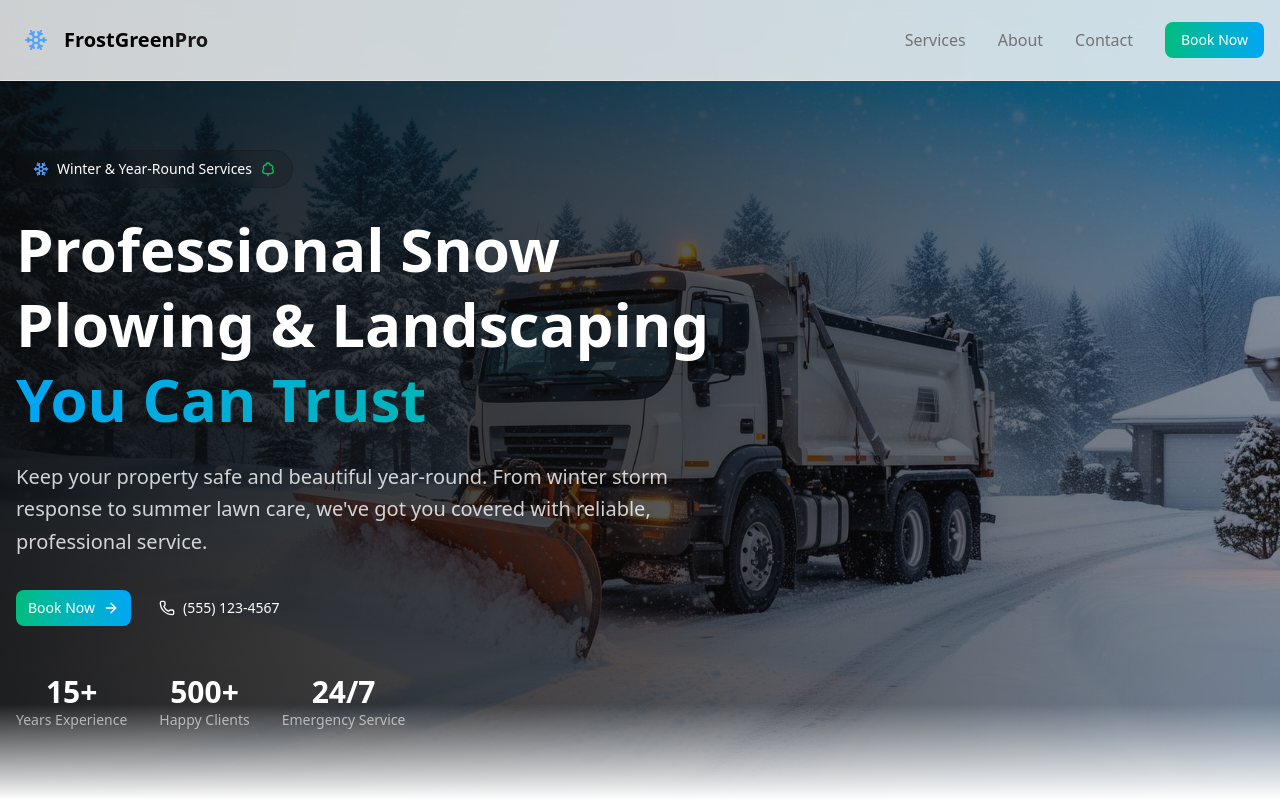
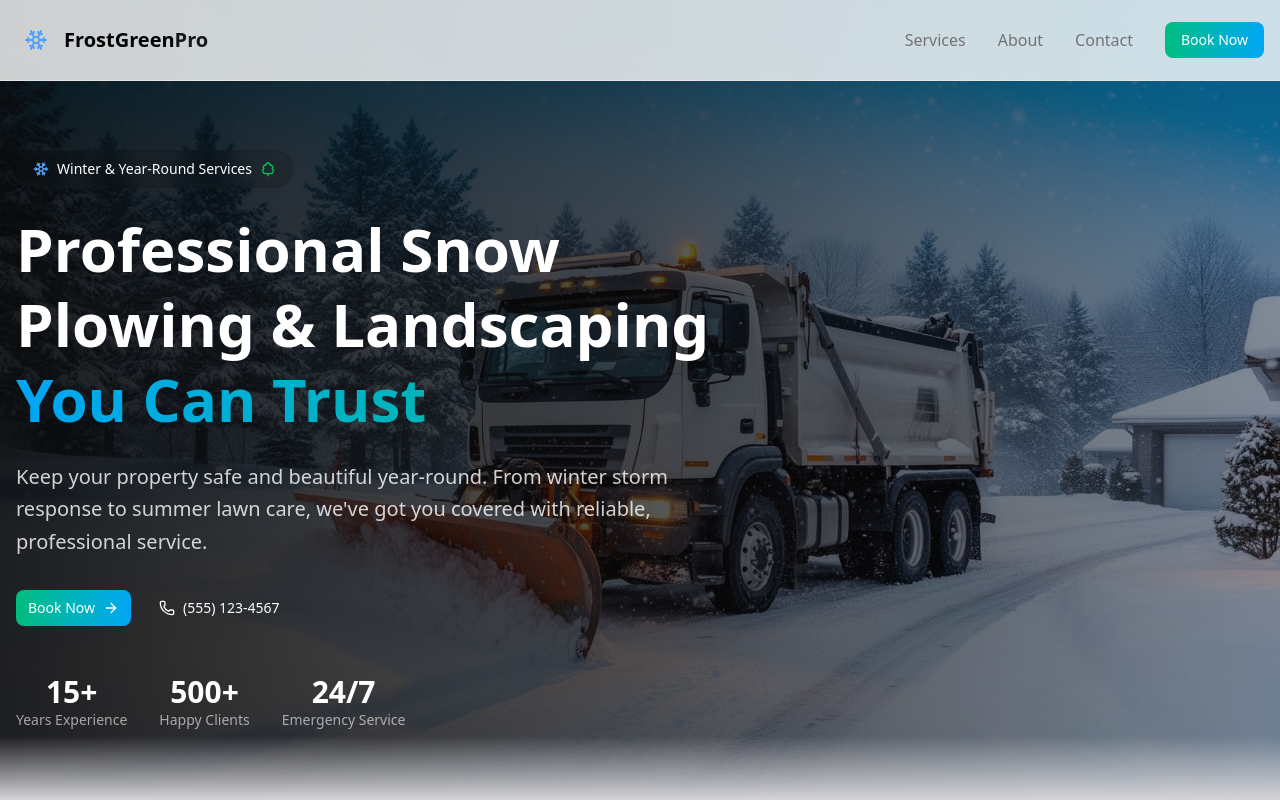
Before and after one commit to neerajneeraj365/snowplowing, a Next.js app: page / in a window 1280 px wide. Shown: the top 800 px of the page. Built offline with nearby package versions, Linux system fonts and the light colour scheme.

Commit message:
added some final touches

```diff
--- a/app/layout.tsx
+++ b/app/layout.tsx
@@ -21,6 +21,9 @@ export const metadata: Metadata = {
   authors: [{ name: "Neeraj", url: "https://codewithnik.vercel.app" }],
   creator: "Neeraj",
   publisher: "Neeraj",
+  icons: {
+    icon: "/public/icon/snow.png",
+  },
 };
 
 export default function RootLayout({
--- a/components/globals/Homepage/Footer.tsx
+++ b/components/globals/Homepage/Footer.tsx
@@ -31,7 +31,7 @@ const Footer = () => {
                 <Twitter className="w-5 h-5" />
               </a>
             </div>
-            <p>Website Created by Neeraj</p>
+
           </div>
 
           {/* Quick Links */}
--- a/components/globals/Homepage/Hero.tsx
+++ b/components/globals/Homepage/Hero.tsx
@@ -70,7 +70,7 @@ const HeroSection = () => {
       </div>
 
       {/* Decorative Elements */}
-      <div className="absolute bottom-0 left-0 right-0 h-24 bg-linear-to-t from-background to-transparent z-10" />
+      <div className="absolute bottom-0 left-0 right-0 h-16 bg-linear-to-t from-zinc-300 to-transparent z-10" />
     </section>
   );
 };
```
Also changed, not shown: public/icon/snowflake.svg (added), 1 other file (tests, documents, lock files or other folders).
